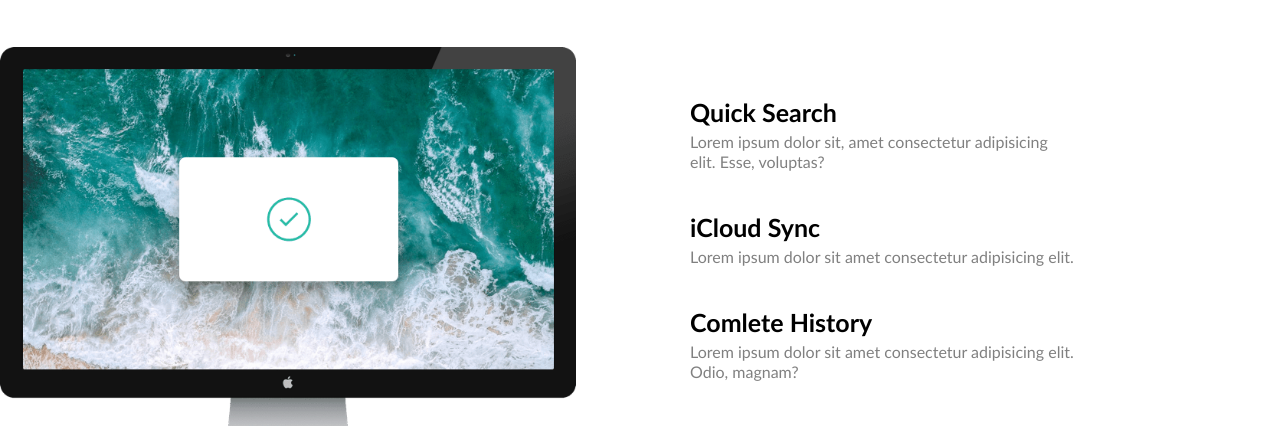
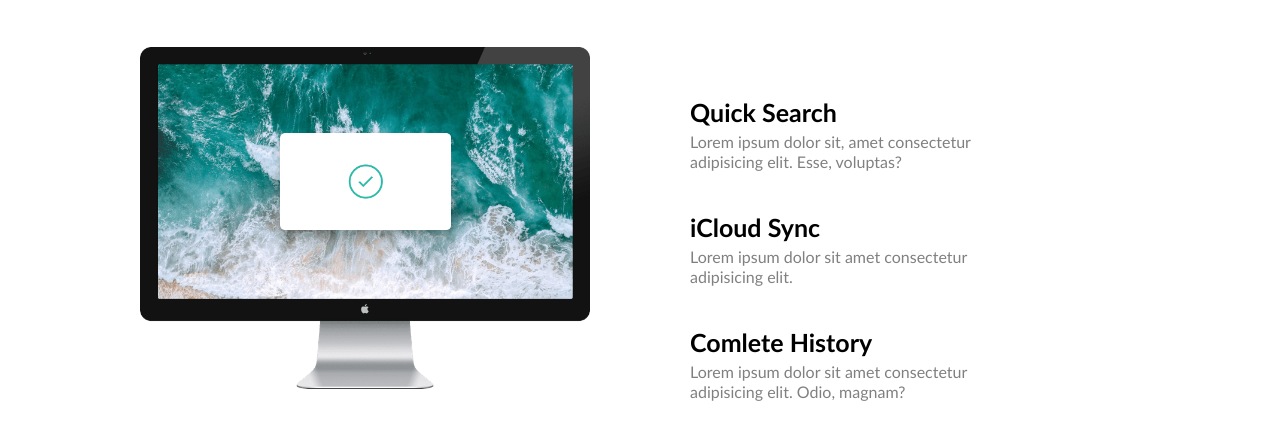
Before and after one commit to QurTu/app-download-page, a plain HTML site: page index.html in a window 1280 px wide. Shown: the part 563-989 px from the top of the page. Drawn offline with Linux system fonts and the light colour scheme.

Commit message:
almost done 2

```diff
--- a/css/structure.css
+++ b/css/structure.css
@@ -115,7 +115,7 @@ p {
     }
     .floatai {
         display: inline-block;
-        width: 100%;
+
     }
     .floatai > div {
         float: left;
--- a/index.html
+++ b/index.html
@@ -21,7 +21,7 @@
             </div>
          </header>
 
-        <div  >
+        <div class="centravimas" >
              <div class="centravimas" >
                 <h1 class="daznash"> keep track of your snippets </h1>
                 <p>Lorem ipsum dolor sit amet consectetur adipisicing elit. Maxime architecto,
```
